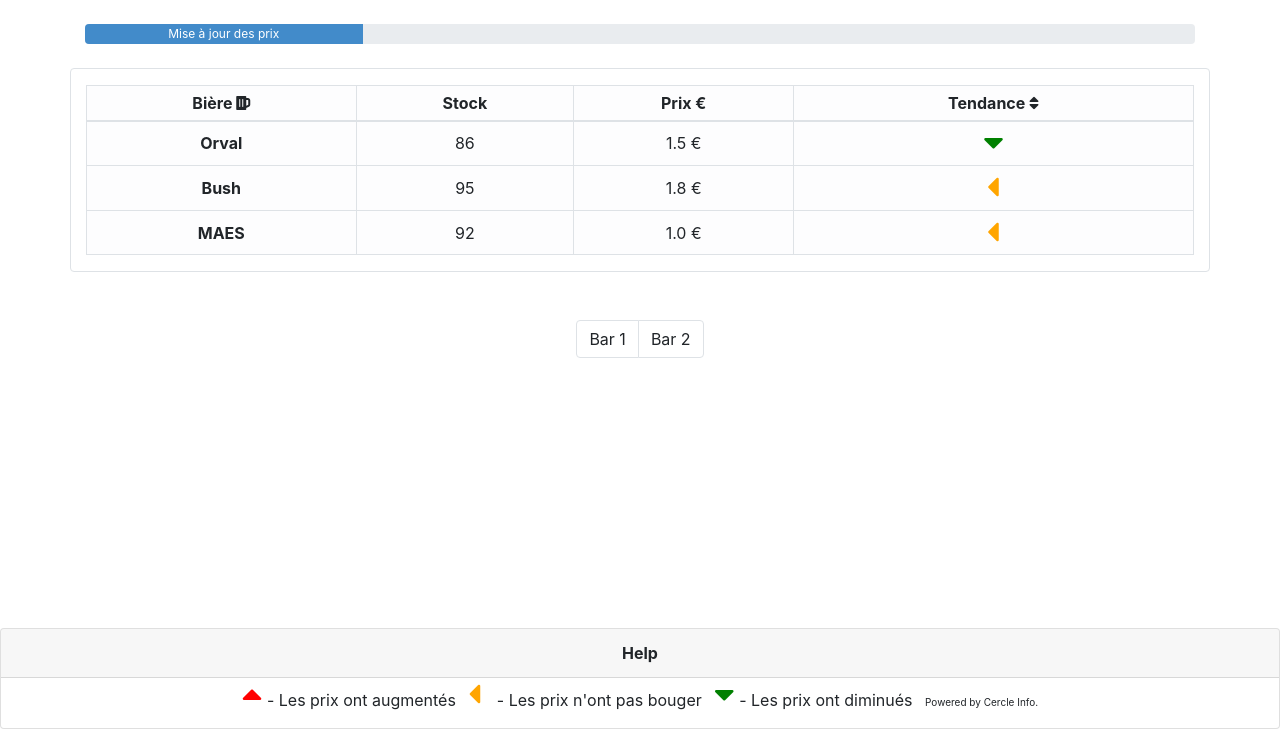
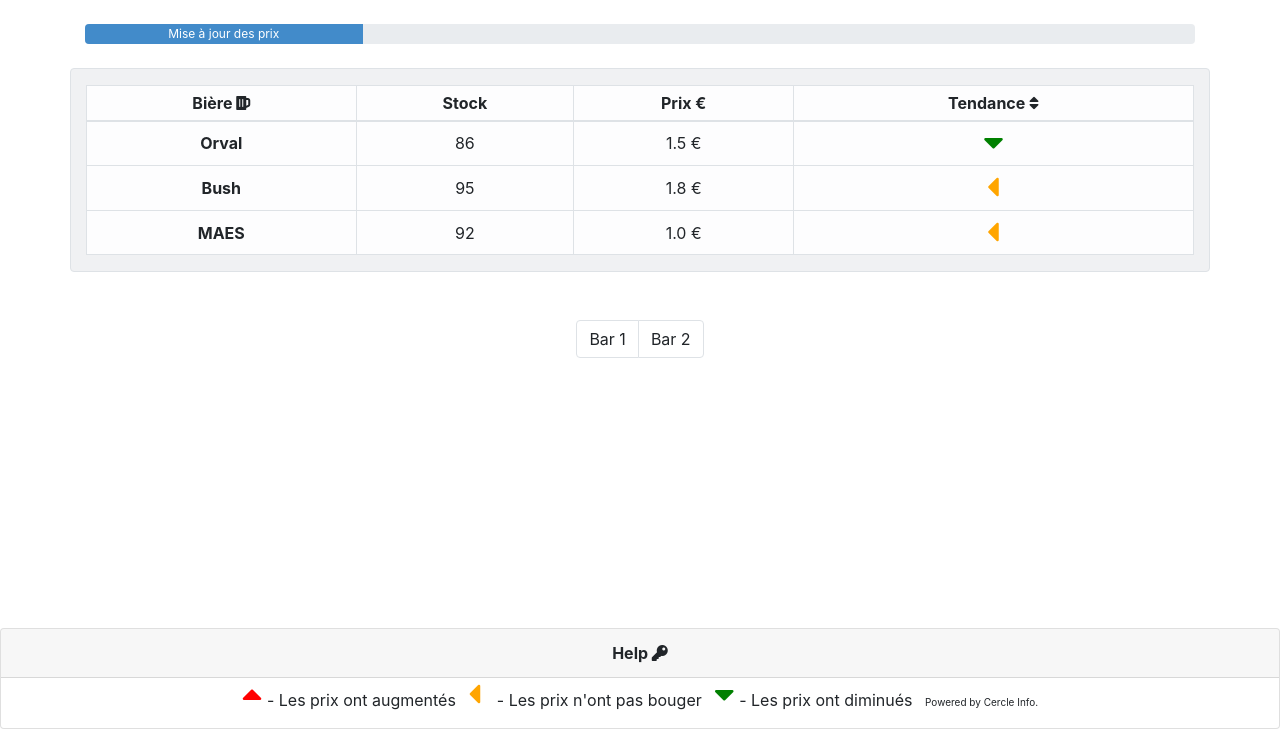
Before and after one commit to hugojcqs/Boursiere, a Django app: page /stock_page/ in a window 1280 px wide. Shown: the part 71-800 px from the top of the page. Run offline with Django 3.2, Linux system fonts and the light colour scheme; data comes from the database, SQL or seed files in the repository; some libraries are stand-ins or nearby versions.

Commit message:
add key icon

```diff
--- a/BoursiereDjango/templates/stock_page.html
+++ b/BoursiereDjango/templates/stock_page.html
@@ -24,7 +24,8 @@
 
 </div>
 
-<div class="container border rounded">
+<div class="container border rounded" style="background-color:#F0F1F3;">
+
   <table class="table table-light table-bordered table-sm mt-3">
 
     <thead>
@@ -81,7 +82,7 @@
 
  <footer id="page-footer" class="page-footer fixed-bottom">
     <div class="card text-center">
-        <div class="card-header text-center" style="font-weight: bold;">Help</div>
+        <div class="card-header text-center" style="font-weight: bold;">Help <i class="fas fa-key"></i></div>
           <ul class="list-inline">
             <li class="list-inline-item"><i class="fas fa-caret-up fa-2x" style="color: red; margin-right: 5px;"></i>- Les prix ont augmentés</li>
             <li class="list-inline-item"><i class="fas fa-caret-left fa-2x" style="color: orange; margin-right: 15px;"></i>- Les prix n'ont pas bouger</li>
```
